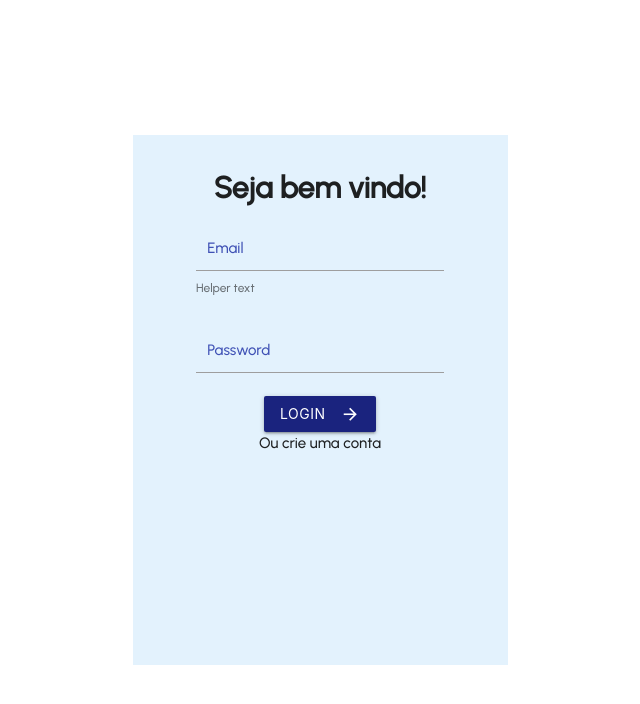
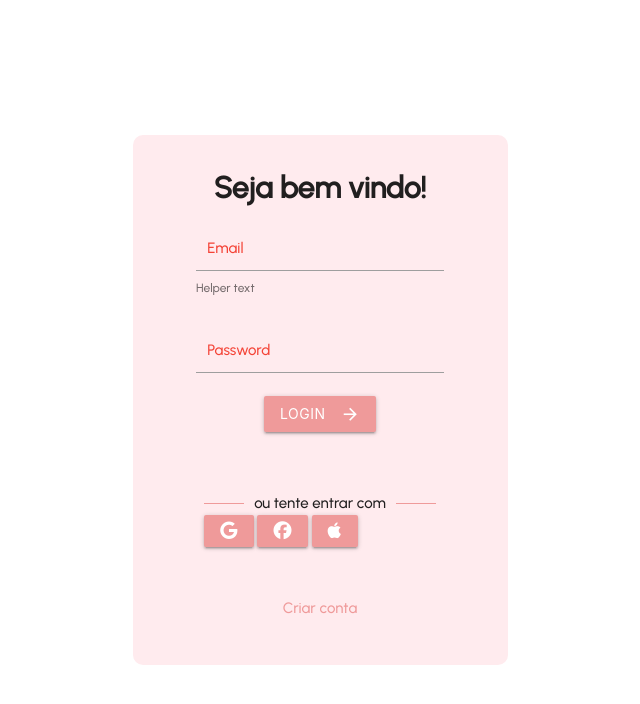
Before and after one commit to nicanico/login-materialize, a plain HTML site: page index.html in a window 1280 px wide. Shown: the whole page, without its empty margins (320-960 px from the left). Drawn offline with nearby package versions, Linux system fonts and the light colour scheme.

Commit message:
update 26/01

```diff
--- a/css/reset.css
+++ b/css/reset.css
@@ -3,3 +3,6 @@
     padding: 0;
     box-sizing: border-box;
 }
+a{
+    text-decoration: none;
+}
--- a/css/style.css
+++ b/css/style.css
@@ -9,16 +9,32 @@ body{
     width: 375px;
     height: 530px;
     padding-top: 30px;
-    background-color: #e3f2fd;
+    background-color: #ffebee ;
     display: flex;
     flex-direction: column;
     align-items: center;
+    border-radius: 10px;
 }
 .titulo-tela{
     font-family: 'Urbanist', sans-serif;
     font-weight: 700;
     font-size: 2rem;
 }
-.helper-text{
-    color: brown;
+.logins{
+    margin-top: 60px;
+    align-items: center;
 }
+.entrar{
+    display: flex;
+    gap: 10px;
+}
+.barra{
+    height: 1px;
+    width: 40px;
+    background-color: #ef9a9a;
+    align-self: center;
+}
+.criar-conta{
+    margin-top: 50px;
+    color: #ef9a9a;
+}
--- a/index.html
+++ b/index.html
@@ -4,16 +4,13 @@
     <meta charset="UTF-8">
     <meta http-equiv="X-UA-Compatible" content="IE=edge">
     <meta name="viewport" content="width=device-width, initial-scale=1.0">
-    <!--Import Google Icon Font-->
     <link href="https://fonts.googleapis.com/icon?family=Material+Icons" rel="stylesheet">
-    <!--Import materialize.css-->
     <link type="text/css" rel="stylesheet" href="css/materialize.min.css"  media="screen,projection"/>
-    <!--Let browser know website is optimized for mobile-->
     <meta name="viewport" content="width=device-width, initial-scale=1.0"/>
-    <!-- Compiled and minified CSS -->
+    <script src="https://kit.fontawesome.com/35bab1e1be.js" crossorigin="anonymous"></script>
     <link rel="stylesheet" href="https://cdnjs.cloudflare.com/ajax/libs/materialize/1.0.0/css/materialize.min.css">
-    <!-- Compiled and minified JavaScript -->
     <script src="https://cdnjs.cloudflare.com/ajax/libs/materialize/1.0.0/js/materialize.min.js"></script>
+    <link rel="icon" type="image/png" sizes="32x32" href="img/favicon-32x32.png">
     <link rel="preconnect" href="https://fonts.googleapis.com">
     <link rel="preconnect" href="https://fonts.gstatic.com" crossorigin>
     <link href="https://fonts.googleapis.com/css2?family=Urbanist:wght@500&display=swap" rel="stylesheet">
@@ -27,19 +24,29 @@
             <p class="titulo-tela">Seja bem vindo!</p>
             <div class="input-field col s12">
                 <input id="email" type="email" class="validate">
-                <label  class="indigo-text" for="email">Email</label>
+                <label  class="red-text" for="email">Email</label>
                 <span class="helper-text" data-error="wrong" data-success="right">Helper text</span>
             </div>
             <div class="input-field col s12">
                 <input id="password" type="password" class="validate">
-                <label class="indigo-text" for="password">Password</label>
+                <label class="red-text" for="password">Password</label>
             </div>
             <div class="botoes">
-                <button class="btn waves-effect waves-light indigo darken-4" type="submit" name="action">login
+                <button class="btn waves-effect waves-light red lighten-3" type="submit" name="action">login
                     <i class="material-icons right">arrow_forward</i>
                 </button>
             </div>
-            <span>Ou crie uma conta</span>
+            <div class="logins">
+                <div class="entrar">
+                    <p class="barra"></p>
+                    <span class="entrar-com">ou tente entrar com</span>
+                    <p class="barra"></p>
+                </div>
+                <a class="waves-effect waves-light btn-small red lighten-3"><i class="fa-brands fa-google"></i></a>
+                <a class="waves-effect waves-light btn-small red lighten-3"><i class="fa-brands fa-facebook"></i></a>
+                <a class="waves-effect waves-light btn-small red lighten-3"><i class="fa-brands fa-apple"></i></a>
+            </div>
+            <a class="criar-conta" href="#">Criar conta</a>
         </div>
     </div>
 </body>
```
Also changed, not shown: img/favicon-32x32.png (added), img/logo-mate.png (added).
